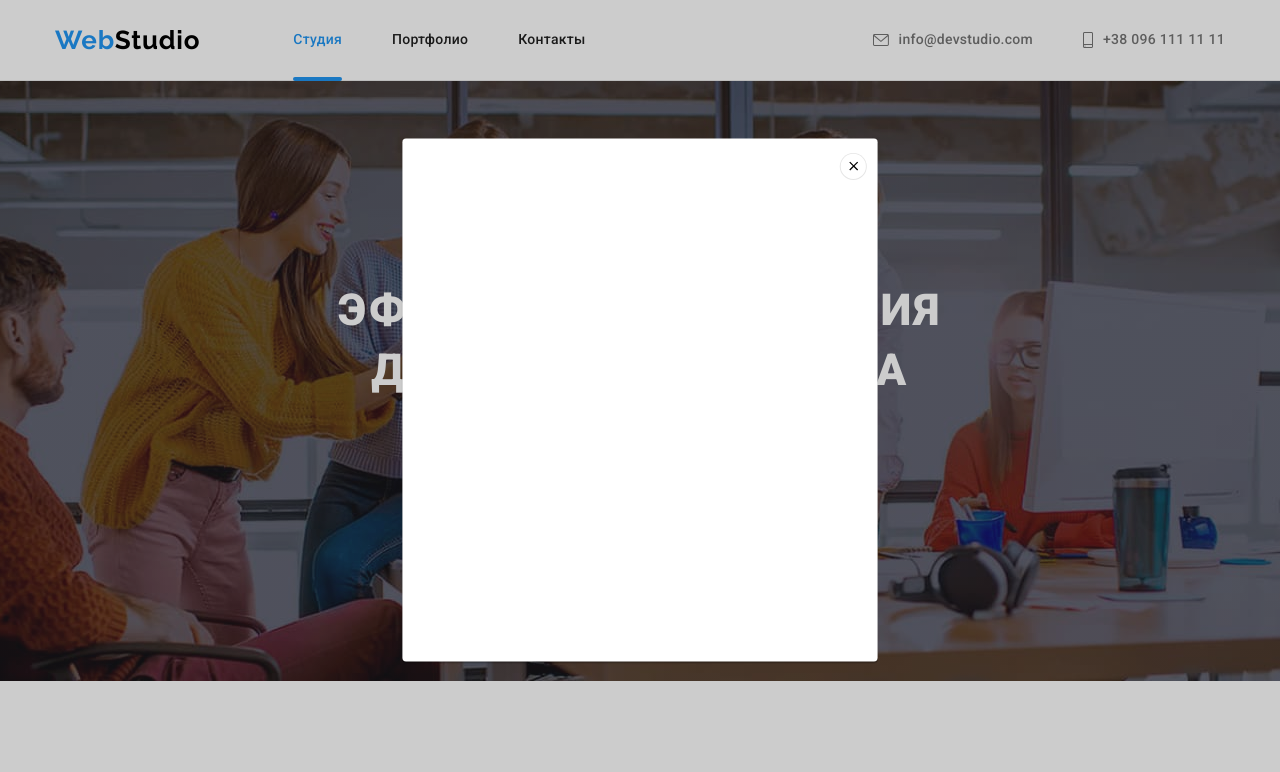
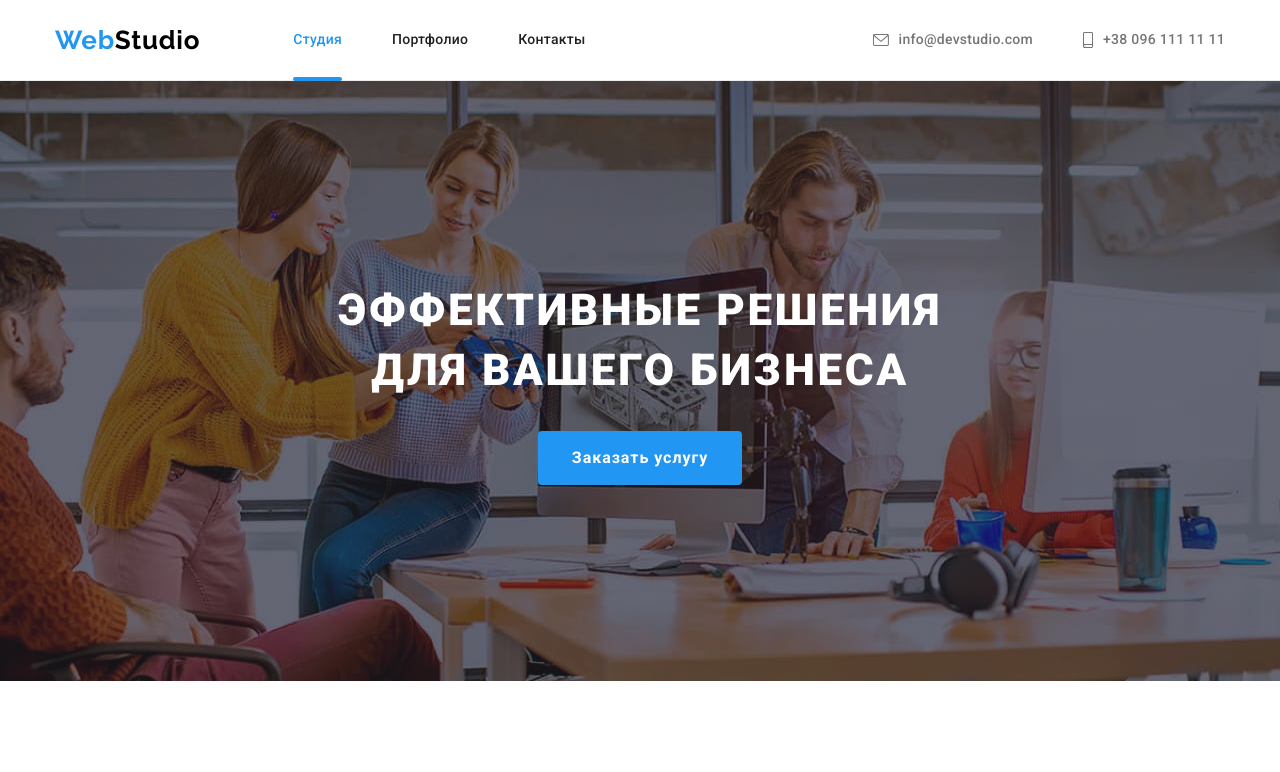
Before and after one commit to babichevvitek/goit-markup-hw-05, a plain HTML site: page index.html in a window 1280 px wide. Shown: the top 772 px of the page. Drawn offline with nearby package versions, Linux system fonts and the light colour scheme; files whose address does not match are found by name.

Commit message:
дз 5 конец

```diff
--- a/css/styles.css
+++ b/css/styles.css
@@ -286,30 +286,36 @@ background-color: var(--hero-text-color);
   width: 100%;
   height: 100%;
   background: rgba(0, 0, 0, 0.2);
-  opacity: 1;
-  transition: transform 250ms cubic-bezier(0.4, 0, 0.2, 1), opasity250ms cubic-bezier(0.4, 0, 0.2, 1);
+
+  transition: opasity 250ms cubic-bezier(0.4, 0, 0.2, 1);
 }
 
-.backdrop .is-hidden{
+.backdrop.is-hidden{
   opacity: 0;
  pointer-events: none;
-visibility: inherit;
+ transform: scale(0.9);
+
 }
 .backdrop.is-hidden .modal{
-  transform: translate(-50%, -50%) scale(0.9);
+  transform: translate(-50%, -50%) scale(1.2);
 }
+
 .modal{
   position: absolute;
   top: 50%;
   left: 50%;
 
+
+  background: var(--hero-text-color);
   min-width: 528px;
   min-height: 581px;
-  background: var(--hero-text-color);
+
+  transform: translate(-50%, -50%) scale(1);
+
   box-shadow: 0px 1px 3px rgba(0, 0, 0, 0.12), 0px 1px 1px rgba(0, 0, 0, 0.14), 0px 2px 1px rgba(0, 0, 0, 0.2);
   border-radius: 4px;
-  transform: translate(-50%, -50%), scale(1);
- transition: transform 250ms cubic-bezier(0.4, 0, 0.2, 1);
+
+  transition: transform 250ms cubic-bezier(0.4, 0, 0.2, 1);
 
 }
 .icon-box{
```
Also changed, not shown: js/modal.js (renamed from css/js/modal.js).
